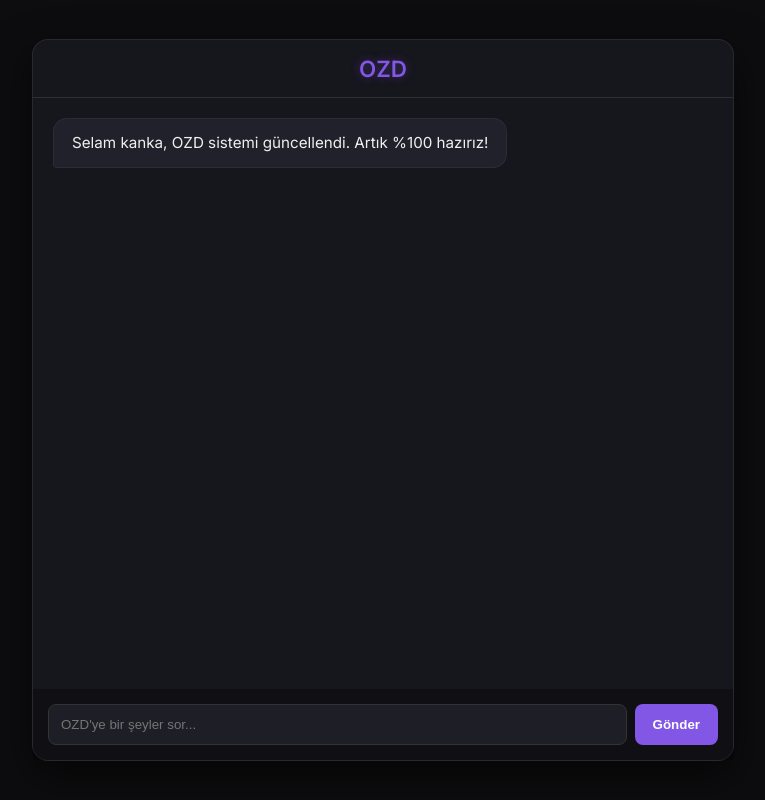
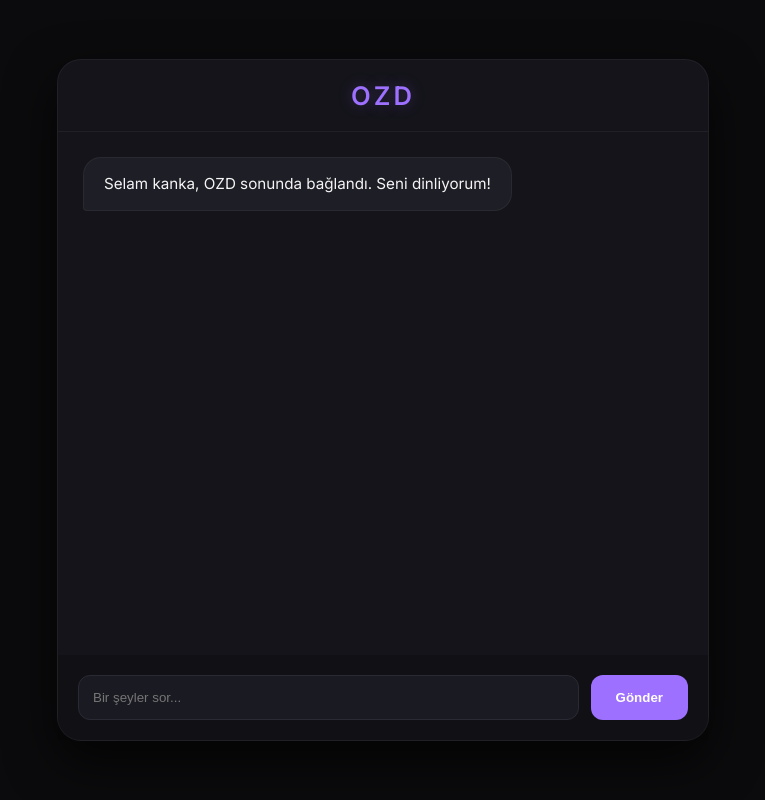
Before and after one commit to Z1K4SF/Skravz-Ai, a plain HTML site: page index.html in a window 1280 px wide. Shown: the whole page, without its empty margins (257-1022 px from the left). Drawn offline with Linux system fonts and the light colour scheme.

Commit message:
Update index.html

```diff
--- a/index.html
+++ b/index.html
@@ -7,13 +7,13 @@
     <link href="https://fonts.googleapis.com/css2?family=Inter:wght@300;400;600&display=swap" rel="stylesheet">
     <style>
         :root {
-            --bg-color: #0d0d0f;
-            --container-bg: #16161d;
-            --accent-color: #8257e5;
-            --text-color: #f0f0f0;
-            --bot-msg-bg: #21212b;
-            --user-msg-bg: #323245;
-            --error-color: #ff4757;
+            --bg-color: #0b0b0d;
+            --container-bg: #14141a;
+            --accent-color: #9d70ff;
+            --text-color: #f5f5f5;
+            --bot-msg-bg: #1e1e26;
+            --user-msg-bg: #2d2d3d;
+            --error-color: #ff5e5e;
         }
 
         body {
@@ -30,141 +30,135 @@
 
         .chat-container {
             width: 95%;
-            max-width: 700px;
-            height: 90vh;
+            max-width: 650px;
+            height: 85vh;
             background: var(--container-bg);
-            border-radius: 16px;
+            border-radius: 24px;
             display: flex;
             flex-direction: column;
-            box-shadow: 0 15px 40px rgba(0,0,0,0.6);
-            border: 1px solid rgba(255,255,255,0.08);
+            box-shadow: 0 20px 50px rgba(0,0,0,0.7);
+            border: 1px solid rgba(255,255,255,0.05);
         }
 
         .chat-header {
-            padding: 15px;
+            padding: 20px;
             text-align: center;
-            border-bottom: 1px solid rgba(255,255,255,0.1);
+            border-bottom: 1px solid rgba(255,255,255,0.05);
         }
 
         .chat-header h1 {
             margin: 0;
-            font-size: 1.4rem;
+            font-size: 1.6rem;
+            letter-spacing: 3px;
             color: var(--accent-color);
-            text-shadow: 0 0 10px rgba(130, 87, 229, 0.4);
+            text-shadow: 0 0 15px rgba(157, 112, 255, 0.3);
         }
 
         #chat-window {
             flex: 1;
-            padding: 20px;
+            padding: 25px;
             overflow-y: auto;
             display: flex;
             flex-direction: column;
-            gap: 12px;
+            gap: 15px;
         }
 
-        #chat-window::-webkit-scrollbar { width: 4px; }
+        #chat-window::-webkit-scrollbar { width: 3px; }
         #chat-window::-webkit-scrollbar-thumb { background: #333; border-radius: 10px; }
 
         .message {
-            max-width: 85%;
-            padding: 12px 18px;
-            border-radius: 14px;
+            max-width: 80%;
+            padding: 14px 20px;
+            border-radius: 18px;
             font-size: 0.95rem;
             line-height: 1.6;
-            animation: slideUp 0.3s ease-out;
-            word-wrap: break-word;
+            animation: fadeIn 0.4s ease;
         }
 
-        @keyframes slideUp { from { opacity: 0; transform: translateY(5px); } to { opacity: 1; transform: translateY(0); } }
+        @keyframes fadeIn { from { opacity: 0; transform: translateY(10px); } to { opacity: 1; transform: translateY(0); } }
 
-        .user-message { align-self: flex-end; background-color: var(--user-msg-bg); color: #fff; border-bottom-right-radius: 4px; }
-        .bot-message { align-self: flex-start; background-color: var(--bot-msg-bg); border-bottom-left-radius: 4px; border: 1px solid rgba(255,255,255,0.05); }
+        .user-message { align-self: flex-end; background: var(--user-msg-bg); color: #fff; border-bottom-right-radius: 4px; }
+        .bot-message { align-self: flex-start; background: var(--bot-msg-bg); border: 1px solid rgba(255,255,255,0.05); border-bottom-left-radius: 4px; }
 
-        .error-message { background: rgba(255, 71, 87, 0.15); color: var(--error-color); align-self: center; border: 1px solid var(--error-color); font-size: 0.8rem; padding: 10px; border-radius: 8px; }
+        .input-area { padding: 20px; display: flex; gap: 12px; background: rgba(0,0,0,0.2); }
 
-        .input-area { padding: 15px; display: flex; gap: 8px; background: rgba(0,0,0,0.3); }
+        input { flex: 1; background: #1a1a22; border: 1px solid #2a2a35; padding: 14px; border-radius: 12px; color: #fff; outline: none; transition: 0.3s; }
+        input:focus { border-color: var(--accent-color); box-shadow: 0 0 10px rgba(157, 112, 255, 0.2); }
 
-        input { flex: 1; background: #1e1e26; border: 1px solid #333; padding: 12px; border-radius: 8px; color: #fff; outline: none; }
-        input:focus { border-color: var(--accent-color); }
+        button { background: var(--accent-color); color: white; border: none; padding: 0 25px; border-radius: 12px; cursor: pointer; font-weight: 600; transition: 0.3s; }
+        button:hover { transform: translateY(-2px); box-shadow: 0 5px 15px rgba(157, 112, 255, 0.4); }
 
-        button { background: var(--accent-color); color: white; border: none; padding: 0 18px; border-radius: 8px; cursor: pointer; font-weight: bold; }
-
-        .loading-text { font-style: italic; opacity: 0.5; font-size: 0.8rem; }
+        .error { color: var(--error-color); text-align: center; font-size: 0.8rem; margin-top: 10px; }
     </style>
 </head>
 <body>
 
 <div class="chat-container">
     <div class="chat-header"><h1>OZD</h1></div>
-    <div id="chat-window"><div class="message bot-message">Selam kanka, OZD sistemi güncellendi. Artık %100 hazırız!</div></div>
+    <div id="chat-window">
+        <div class="message bot-message">Selam kanka, OZD sonunda bağlandı. Seni dinliyorum!</div>
+    </div>
+    <div id="error-display" class="error"></div>
     <div class="input-area">
-        <input type="text" id="user-input" placeholder="OZD'ye bir şeyler sor..." autocomplete="off">
+        <input type="text" id="user-input" placeholder="Bir şeyler sor..." autocomplete="off">
         <button id="send-btn">Gönder</button>
     </div>
 </div>
 
 <script>
-    // API Key Parçaları
-    const p_1 = "AIzaSyAM";
-    const p_2 = "sfMEmXBV";
-    const p_3 = "brsPdXht";
-    const p_4 = "2G0E0ENZhspNRpE";
+    // API KEY PARÇALARI
+    const k1 = "AIzaSyAM";
+    const k2 = "sfMEmXBV";
+    const k3 = "brsPdXht";
+    const k4 = "2G0E0ENZhspNRpE";
 
-    const FULL_KEY = (p_1 + p_2 + p_3 + p_4).trim();
+    const FULL_KEY = k1 + k2 + k3 + k4;
 
-    // v1 Sürümünü kullanıyoruz, bu en stabil olanıdır
-    const URL = `https://generativelanguage.googleapis.com/v1/models/gemini-1.5-flash:generateContent?key=${FULL_KEY}`;
+    // v1beta'ya geri döndük ama en temiz haliyle!
+    const API_URL = `https://generativelanguage.googleapis.com/v1beta/models/gemini-1.5-flash:generateContent?key=${FULL_KEY}`;
 
     const inputField = document.getElementById("user-input");
     const sendBtn = document.getElementById("send-btn");
     const chatWindow = document.getElementById("chat-window");
+    const errorDisplay = document.getElementById("error-display");
 
     async function sendMessage() {
         const text = inputField.value.trim();
         if (!text) return;
 
+        errorDisplay.innerText = "";
         appendMessage(text, "user-message");
         inputField.value = "";
 
-        const loading = appendMessage("OZD cevaplıyor...", "bot-message loading-text");
-
-        // Gönderdiğimiz veri yapısı
-        const payload = {
-            contents: [{
-                parts: [{
-                    text: "Senin adın OZD. Yardımsever, samimi ve zeki bir asistansın. Kullanıcının mesajı şu: " + text
-                }]
-            }]
-        };
+        const loadingDiv = appendMessage("OZD yazıyor...", "bot-message");
 
         try {
-            const response = await fetch(URL, {
+            const response = await fetch(API_URL, {
                 method: "POST",
                 headers: { "Content-Type": "application/json" },
-                body: JSON.stringify(payload)
+                body: JSON.stringify({
+                    contents: [{
+                        parts: [{ text: "Senin adın OZD. Samimi, zeki ve yardımsever bir asistansın. Her cevabında OZD olduğunu hissettir. Soru: " + text }]
+                    }]
+                })
             });
 
             const data = await response.json();
-            if (chatWindow.contains(loading)) chatWindow.removeChild(loading);
+            chatWindow.removeChild(loadingDiv);
 
             if (data.error) {
-                // Hata mesajını daha anlaşılır basıyoruz
-                appendMessage("Hata: " + data.error.message + " (" + data.error.status + ")", "error-message");
-                console.error("API Hatası:", data.error);
+                errorDisplay.innerText = "Hata: " + data.error.message;
                 return;
             }
 
             if (data.candidates && data.candidates[0].content) {
                 const reply = data.candidates[0].content.parts[0].text;
                 appendMessage(reply, "bot-message");
-            } else {
-                appendMessage("OZD şu an cevap veremedi kanka.", "error-message");
             }
 
         } catch (err) {
-            if (chatWindow.contains(loading)) chatWindow.removeChild(loading);
-            appendMessage("İnternet koptu galiba kanka.", "error-message");
-            console.error("Fetch Hatası:", err);
+            chatWindow.removeChild(loadingDiv);
+            errorDisplay.innerText = "Bağlantı hatası kanka!";
         }
         chatWindow.scrollTop = chatWindow.scrollHeight;
     }
```
